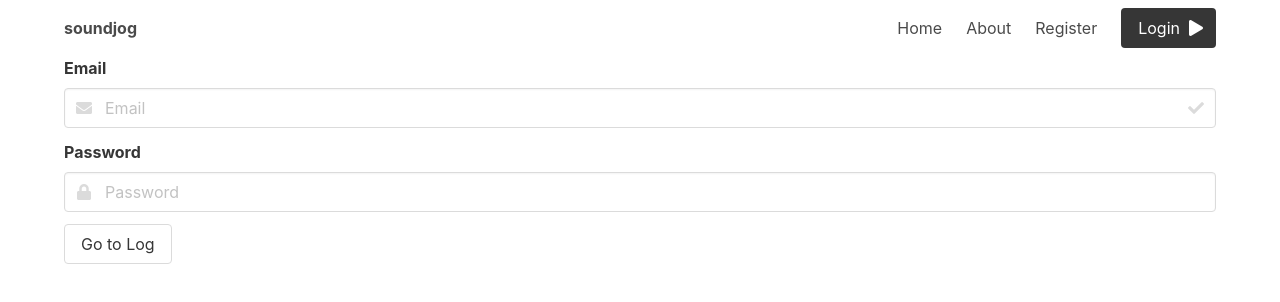
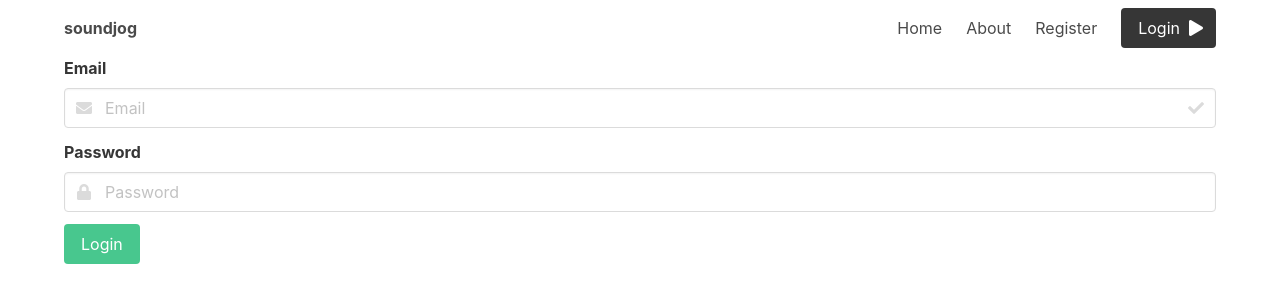
Before and after one commit to kevindean12/health-tracker, a Vue app in the folder client/: page /login in a window 1280 px wide. Shown: the top 302 px of the page. Built offline with nearby package versions, Linux system fonts and the light colour scheme.

Commit message:
implement client-side login

```diff
--- /dev/null
+++ b/client/src/models/Users.js
@@ -0,0 +1,14 @@
+const Users = [
+    {Name: 'Kevin', Password: '2020', Email: 'kevin@notmail.com'},
+    {Name: 'Admin', Password: 'admin', Email: 'admin@soundjog.com'}
+];
+
+export let CurrentUser = null;
+
+export function Login(email, password){
+    const user = Users.find(x => x.Email == email);
+    if(!user) throw Error('Invalid credentials');
+    if(user.Password != password) throw Error('Invalid credentials');
+
+    return CurrentUser = user;
+}
--- a/client/src/router/index.js
+++ b/client/src/router/index.js
@@ -2,7 +2,9 @@ import Vue from 'vue';
 import VueRouter from 'vue-router';
 import Home from '../views/Home.vue';
 import Register from '../views/Register.vue';
-import ExerciseLog from '../views/ExerciseLog.vue'
+import ExerciseLog from '../views/ExerciseLog.vue';
+import Planner from '../views/Planner.vue';
+import { CurrentUser } from '../models/Users';
 
 Vue.use(VueRouter)
 
@@ -33,7 +35,13 @@ const routes = [
   {
     path: '/log',
     name: 'ExerciseLog',
-    component: ExerciseLog
+    component: ExerciseLog,
+    meta: {needsAuth: true},
+  },
+  {
+    path: '/planner',
+    name: 'Planner',
+    component: Planner
   }
 ]
 
@@ -41,6 +49,11 @@ const router = new VueRouter({
   mode: 'history',
   base: process.env.BASE_URL,
   routes
-})
+});
+
+router.beforeEach((to, from, next) => {
+  if(to.meta.needsAuth && !CurrentUser) next({name: 'Login'});
+  else next();
+});
 
 export default router
--- a/client/src/views/Login.vue
+++ b/client/src/views/Login.vue
@@ -1,10 +1,11 @@
 <template>
   <div class="login">
-    <div class="container">
+    <form class="container" @submit.prevent="login">
+      {{error}}
       <div class="field">
         <label class="label">Email</label>
         <p class="control has-icons-left has-icons-right">
-          <input class="input" type="email" maxlength="254" required placeholder="Email">
+          <input class="input" type="email" maxlength="254" placeholder="Email" v-model="email">
           <span class="icon is-small is-left">
             <i class="fas fa-envelope"></i>
           </span>
@@ -16,7 +17,7 @@
       <div class="field">
         <label class="label">Password</label>
         <p class="control has-icons-left">
-          <input class="input" type="password" placeholder="Password">
+          <input class="input" type="password" placeholder="Password" v-model="password">
           <span class="icon is-small is-left">
             <i class="fas fa-lock"></i>
           </span>
@@ -24,18 +25,33 @@
       </div>
       <div class="field">
         <p class="control">
-          <!-- <button class="button is-success">
+          <button class="button is-success">
               Login
-          </button> -->
-          <router-link class="button is-sucess" to="/log">Go to Log</router-link>
+          </button>
+          <!-- <router-link class="button is-sucess" to="/log">Login</router-link> -->
         </p>
       </div>
-    </div>
+    </form>
   </div>
 </template>
 
 <script>
+import {Login} from "../models/Users";
 export default {
-
+  data: () => ({
+    email: '',
+    password: '',
+    error: ''
+  }),
+  methods: {
+    login(){
+      try {
+        Login(this.email, this.password);
+        this.$router.push('/log');
+      } catch (error) {
+        this.error = error;
+      }
+    }
+  }
 }
 </script>
--- /dev/null
+++ b/client/src/views/Planner.vue
@@ -0,0 +1,14 @@
+<template>
+  <div class="container">
+  </div>
+</template>
+
+<script>
+export default {
+
+}
+</script>
+
+<style>
+
+</style>
```
Also changed, not shown: client/src/views/Profile.vue (added, +13 -0 lines), client/src/assets/listen_notes.png (added).
